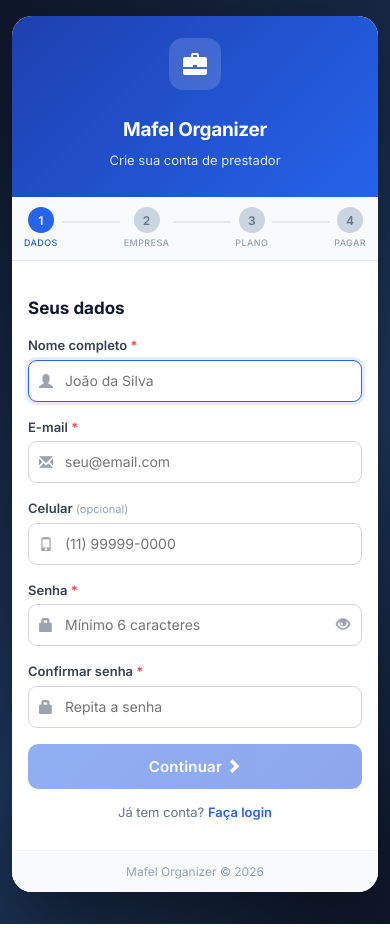
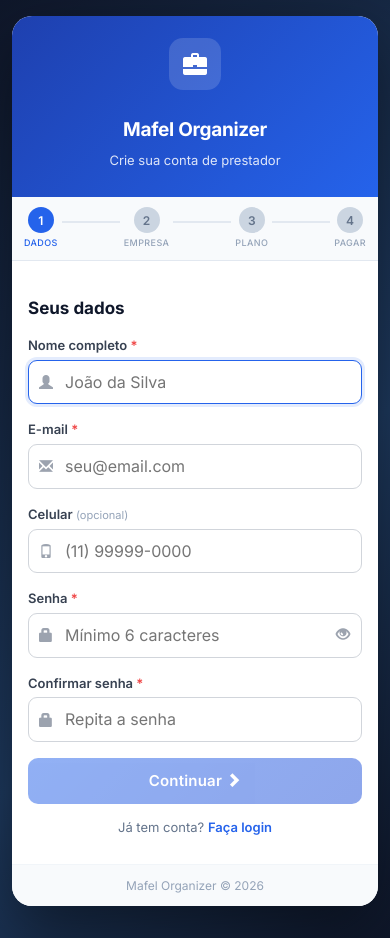
Before and after one commit to MaiconDevFullStack/mafelOrganizer, a plain HTML site: page frontend/register.html in a window 390 px wide. Drawn offline with nearby package versions, Linux system fonts and the light colour scheme.

Commit message:
fix: corrige distorcao mobile ao abrir teclado virtual em todas as telas

```diff
--- a/frontend/css/admin.css
+++ b/frontend/css/admin.css
@@ -182,6 +182,7 @@
   min-height: 0;                        /* essencial para flex overflow */
   position: relative;
   overflow-y: auto;                     /* scroll das páginas normais aqui */
+  overflow-x: hidden;                   /* impede scroll lateral ao abrir teclado */
   -webkit-overflow-scrolling: touch;
 }
 
@@ -624,6 +625,19 @@
 
   /* Linhas de form dentro de modais: empilha */
   .adm-modal-body .row [class*="col-sm-"] { width: 100%; float: none; }
+
+  /* 16px previne zoom automático do iOS em inputs, selects e textareas */
+  .form-control,
+  input[type="text"],
+  input[type="email"],
+  input[type="password"],
+  input[type="number"],
+  input[type="tel"],
+  input[type="search"],
+  input[type="url"],
+  input[type="date"],
+  select,
+  textarea { font-size: 16px !important; }
 }
 
 /* ════════════════════════════════════════════════════════════
--- a/frontend/css/login.css
+++ b/frontend/css/login.css
@@ -7,6 +7,7 @@
 body {
   margin: 0;
   min-height: 100vh;
+  min-height: 100dvh; /* desconta teclado virtual e barra do browser */
   font-family: 'Inter', sans-serif;
   display: flex;
   align-items: center;
@@ -14,6 +15,9 @@
   background: linear-gradient(135deg, #0f172a 0%, #1e3a5f 50%, #0f172a 100%);
   background-size: 200% 200%;
   animation: gradientShift 10s ease infinite;
+  /* Impede scroll lateral quando teclado abre */
+  overflow-x: hidden;
+  width: 100%;
 }
 
 /* Tema roxo para superadmin */
@@ -31,7 +35,10 @@
 .login-wrapper {
   width: 100%;
   max-width: 420px;
+  /* Garante que o card não ultrapasse a viewport em telas pequeníssimas */
+  max-width: min(420px, 100%);
   padding: 24px 16px;
+  box-sizing: border-box;
 }
 
 .login-card {
@@ -131,7 +138,8 @@
   padding: 11px 12px 11px 38px;
   border: 1.5px solid #e5e7eb;
   border-radius: 10px;
-  font-size: 14px;
+  /* 16px previne zoom automático do iOS em inputs focados */
+  font-size: 16px;
   color: #111827;
   background: #f9fafb;
   outline: none;
@@ -302,6 +310,9 @@
 
 /* ── Responsividade ──────────────────────────────────────── */
 @media (max-width: 480px) {
+  /* Previne qualquer overflow lateral na tela de login */
+  html, body { overflow-x: hidden; max-width: 100%; }
+
   /* Wrapper */
   .login-wrapper { padding: 16px 12px; }
 
--- a/frontend/css/register.css
+++ b/frontend/css/register.css
@@ -8,16 +8,21 @@
   font-family: 'Inter', sans-serif;
   background: linear-gradient(135deg, #0f172a 0%, #1e3a5f 60%, #0f172a 100%);
   min-height: 100vh;
+  min-height: 100dvh; /* desconta teclado virtual */
   display: flex;
   align-items: flex-start;
   justify-content: center;
   padding: 32px 16px 48px;
+  /* Impede scroll lateral ao abrir teclado virtual */
+  overflow-x: hidden;
+  width: 100%;
 }
 
 /* ── Wrapper ── */
 .reg-wrapper {
   width: 100%;
-  max-width: 460px;
+  max-width: min(460px, 100%); /* não ultrapassa a viewport em telas estreitas */
+  box-sizing: border-box;
 }
 
 /* ── Card ── */
@@ -153,19 +158,24 @@
 .input-wrap {
   position: relative;
 }
-.input-wrap input {
+.input-wrap input,
+.input-wrap select,
+.input-wrap textarea {
   width: 100%;
   padding: 10px 12px 10px 36px;
   border: 1.5px solid #d1d5db;
   border-radius: 9px;
-  font-size: 14px;
+  /* 16px previne zoom automático do iOS em inputs focados */
+  font-size: 16px;
   color: #111827;
   outline: none;
   transition: border-color .2s, box-shadow .2s;
   font-family: 'Inter', sans-serif;
   background: #fff;
 }
-.input-wrap input:focus {
+.input-wrap input:focus,
+.input-wrap select:focus,
+.input-wrap textarea:focus {
   border-color: #2563eb;
   box-shadow: 0 0 0 3px rgba(37,99,235,.12);
 }
--- a/frontend/css/style.css
+++ b/frontend/css/style.css
@@ -30,6 +30,9 @@
   background: var(--bg-chat);
   color: var(--text-main);
   -webkit-font-smoothing: antialiased;
+  /* Impede scroll lateral ao abrir teclado virtual ou em qualquer overflow */
+  overflow-x: hidden;
+  max-width: 100%;
 }
 
 /* ── Splash Screen ─────────────────────────────────────────── */
@@ -49,8 +52,11 @@
 .app-wrapper {
   position: relative;
   min-height: 100vh;
+  min-height: 100dvh; /* dinâmica: desconta teclado virtual e barra do browser */
   display: flex;
   flex-direction: column;
+  overflow-x: hidden; /* garante que nenhum filho extravase lateralmente */
+  width: 100%;
 }
 
 /* ── Fundo Customizável ────────────────────────────────────── */
@@ -159,7 +165,8 @@
   max-width: 720px;
   width: 100%;
   margin: 0 auto;
-  height: calc(100vh - 64px);
+  height: calc(100vh - 64px);   /* fallback navegadores sem suporte a dvh */
+  height: calc(100dvh - 64px); /* dinâmica: encolhe quando teclado abre */
   transition: height 0.3s ease;
 }
 
@@ -394,7 +401,8 @@
   /* Input */
   .input-area    { padding: 8px 8px 6px; }
   .input-wrapper { padding: 6px 6px 6px 12px; }
-  .chat-input    { font-size: 14px; }
+  /* font-size 16px impede o iOS de dar zoom automático no textarea */
+  .chat-input    { font-size: 16px; }
 
   /* Booking banner */
   .booking-mode-banner { margin: 0 6px 4px; padding: 5px 10px; font-size: 11px; }
@@ -405,6 +413,12 @@
 @media (max-width: 480px) {
   /* Container ocupa tudo sem padding lateral */
   .chat-container { height: calc(100dvh - 58px); }
+
+  /* Garante que nenhum filho do chat extravase horizontalmente */
+  .messages-area, .input-area, .booking-action-bar, .booking-mode-banner {
+    max-width: 100%;
+    overflow-x: hidden;
+  }
 
   /* Header: título menor, sem espaços desnecessários */
   .chat-header   { padding: 8px 10px; }
--- a/frontend/register.html
+++ b/frontend/register.html
@@ -2,7 +2,7 @@
 <html lang="pt-br" ng-app="mafelRegister">
 <head>
   <meta charset="UTF-8"/>
-  <meta name="viewport" content="width=device-width, initial-scale=1"/>
+  <meta name="viewport" content="width=device-width, initial-scale=1, viewport-fit=cover"/>
   <title>Cadastre-se · Mafel Organizer</title>
   <link rel="preconnect" href="https://fonts.googleapis.com"/>
   <link href="https://fonts.googleapis.com/css2?family=Inter:wght@400;500;600;700;800&display=swap" rel="stylesheet"/>
```
Also changed, not shown: frontend/index.html (+1 -1 lines), frontend/login.html (+1 -1 lines).
